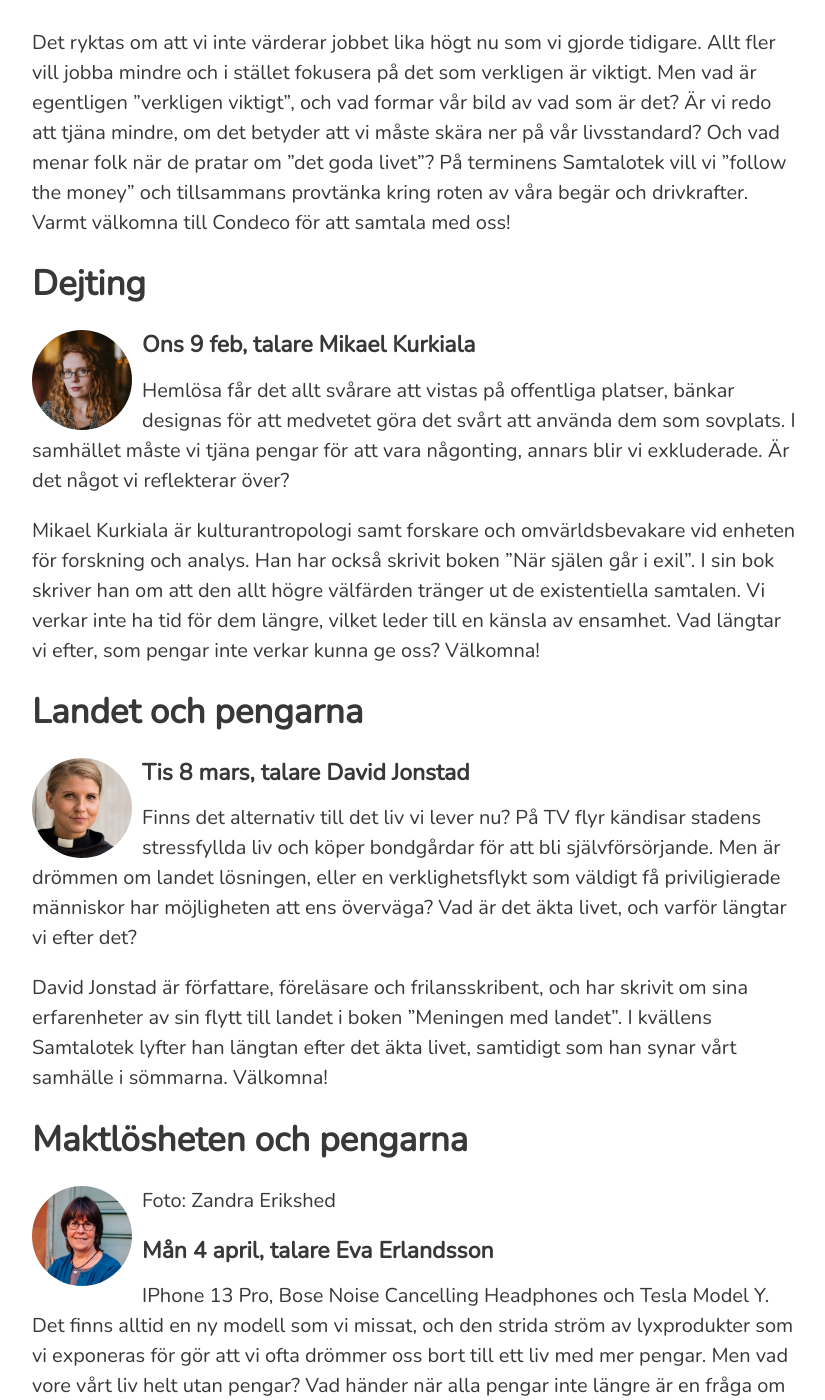
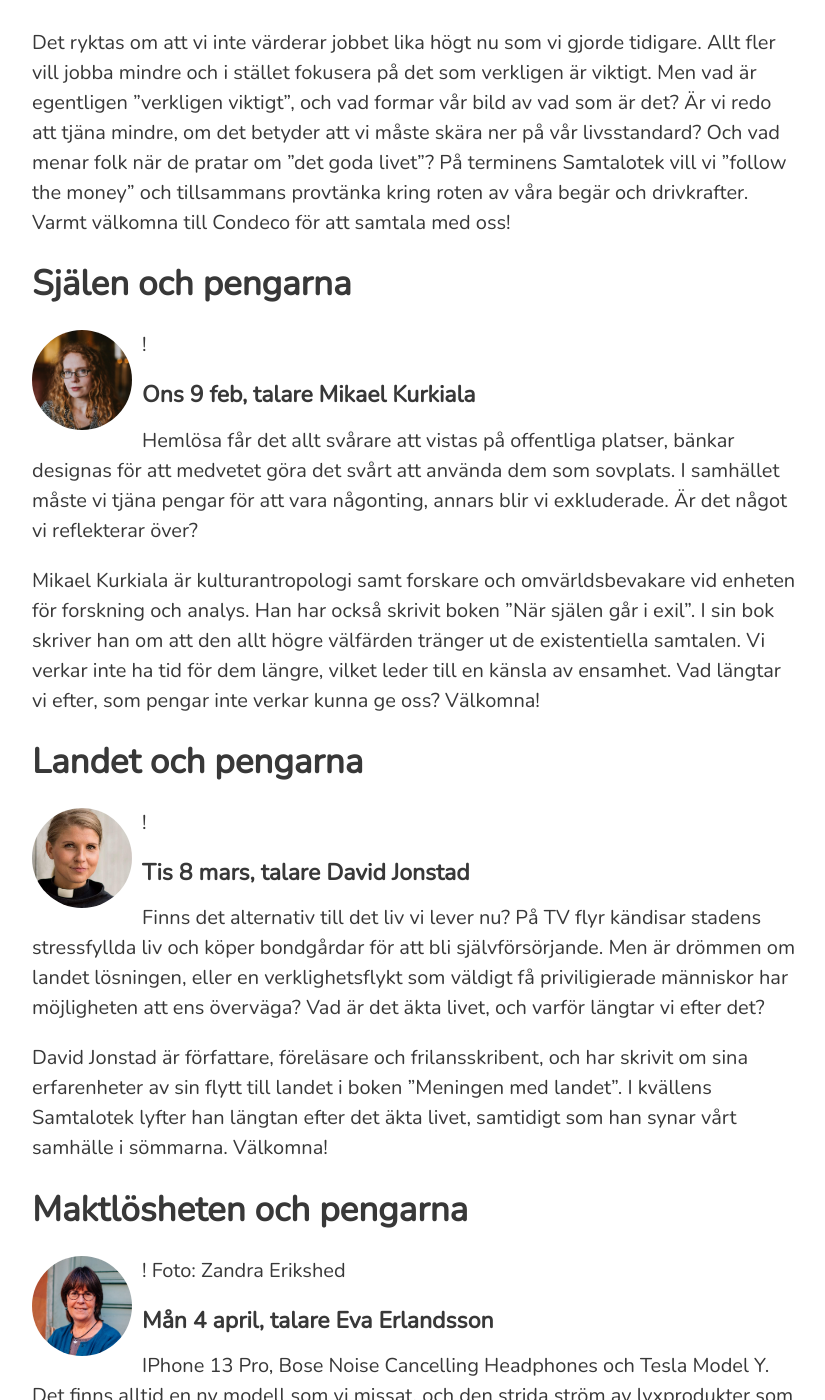
Before and after one commit to samtaloteket/samtaloteket.github.io, a Jekyll site: the page built from index.md, in a window 1280 px wide and 1400 px high, scrolled down 863 px. Shown: the whole window, without its empty margins (224-1049 px from the left). Built offline with Jekyll 4.4.1, drawn with Linux system fonts in a browser that asks for light colours.

Commit message:
Update index.md

```diff
--- a/index.md
+++ b/index.md
@@ -21,9 +21,9 @@
 På terminens Samtalotek vill vi ”follow the money” och tillsammans provtänka kring roten av våra begär och drivkrafter. Varmt välkomna till Condeco för att samtala med oss!
 
 
-## [Dejting](https://www.facebook.com/events/219468756821000/)
+## [Själen och pengarna](https://www.facebook.com/events/491757282304804)
 
-![Josefin de Grigorio](assets/img/speakers/josefin_de_grigorio.jpg 'Josefin de Grigorio'){:class="portrait-image"}
+![Josefin de Grigorio](assets/img/speakers/josefin_de_grigorio.jpg 'Josefin de Grigorio'){:class="portrait-image"}!
 
 #### Ons 9 feb, talare Mikael Kurkiala
 Hemlösa får det allt svårare att vistas på offentliga platser, bänkar designas för att medvetet göra det svårt att använda dem som sovplats. I samhället måste vi tjäna pengar för att vara någonting, annars blir vi exkluderade. Är det något vi reflekterar över?
@@ -33,7 +33,7 @@
 
 ## Landet och pengarna
 
-![Emma Audas](assets/img/speakers/emma_audas.jpg 'Emma Audas'){:class="portrait-image"}
+![Emma Audas](assets/img/speakers/emma_audas.jpg 'Emma Audas'){:class="portrait-image"}!
 
 #### Tis 8 mars, talare David Jonstad
 Finns det alternativ till det liv vi lever nu? På TV flyr kändisar stadens stressfyllda liv och köper bondgårdar för att bli självförsörjande. Men är drömmen om landet lösningen, eller en verklighetsflykt som väldigt få priviligierade människor har möjligheten att ens överväga? Vad är det äkta livet, och varför längtar vi efter det?
@@ -43,7 +43,7 @@
 
 ## Maktlösheten och pengarna
 
-![Christina Halldorf](assets/img/speakers/christina_halldorf.jpg 'Christina Halldorf'){:class="portrait-image"}
+![Christina Halldorf](assets/img/speakers/christina_halldorf.jpg 'Christina Halldorf'){:class="portrait-image"}!
 Foto: Zandra Erikshed
 
 #### Mån 4 april, talare Eva Erlandsson
```
